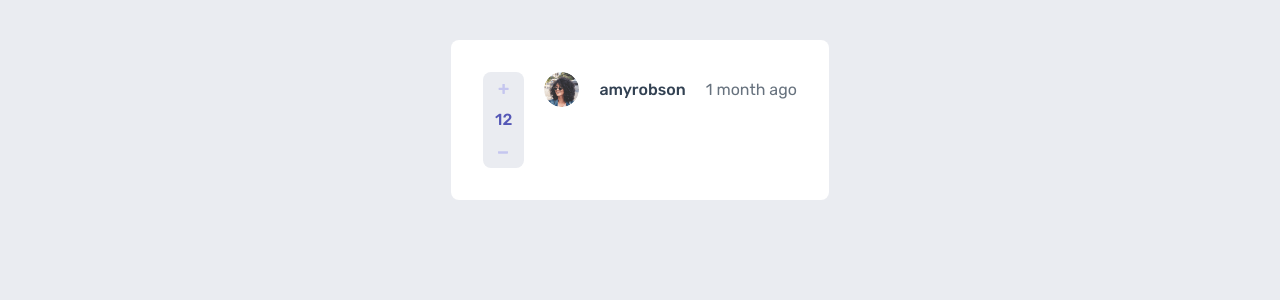
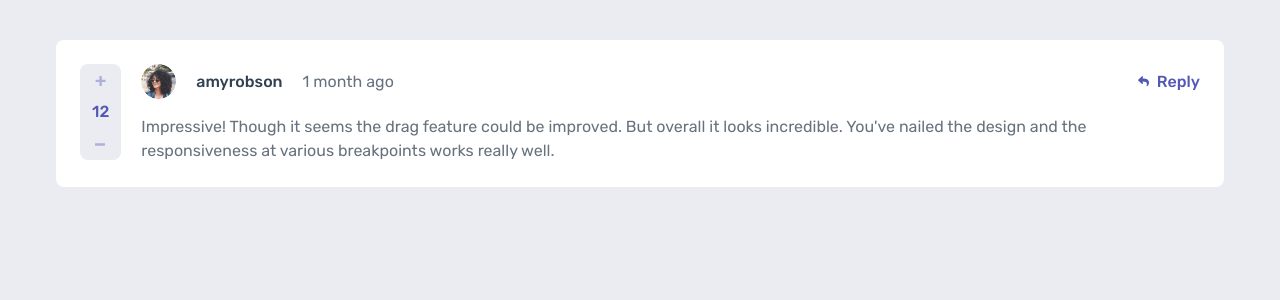
Before and after one commit to ramonhentges/interactive-comments, a Next.js app: page / in a window 1280 px wide. Shown: the top 300 px of the page. Built offline with nearby package versions, Linux system fonts and the light colour scheme.

Commit message:
feat: responsible comment

```diff
--- /dev/null
+++ b/src/components/Buttons/IconButton/index.tsx
@@ -0,0 +1,26 @@
+import { Icons, IconType } from '../../../enums/icons';
+import Image from 'next/image';
+import { useMemo } from 'react';
+export const IconButton = ({ icon, text, className = '' }: IconButtonProps) => {
+  return (
+    <button
+      className={`flex flex-row gap-2 items-center font-rubik ${
+        icon.color === 'red' ? 'text-red' : 'text-blue'
+      } text-base font-medium hover:opacity-40 ${className}`}>
+      <Image
+        src={`/assets/${icon.icon}`}
+        alt="Icon"
+        objectFit="contain"
+        width={'11px'}
+        height={'11px'}
+      />
+      {text}
+    </button>
+  );
+};
+
+type IconButtonProps = {
+  icon: IconType;
+  text: string;
+  className?: string;
+};
--- /dev/null
+++ b/src/components/Buttons/index.ts
@@ -0,0 +1 @@
+export * from './IconButton';
--- a/src/components/RateComment/index.tsx
+++ b/src/components/RateComment/index.tsx
@@ -2,8 +2,8 @@ import Image from 'next/image';
 
 export const RateComment = () => {
   return (
-    <div className="flex flex-col px-3 py-1 gap-2 bg-lightGray rounded-lg">
-      <button>
+    <div className="flex flex-row sm:flex-col items-center justify-center px-3 py-1 gap-4 sm:gap-2 bg-lightGray rounded-lg">
+      <button className="opacity-40 hover:opacity-90">
         <Image
           src="/assets/icon-plus.svg"
           alt="Add"
@@ -13,7 +13,7 @@ export const RateComment = () => {
         />
       </button>
       <p className="font-rubik font-medium text-base text-blue">12</p>
-      <button>
+      <button className="opacity-40 hover:opacity-90">
         <Image
           src="/assets/icon-minus.svg"
           alt="Subtract"
--- a/src/components/index.ts
+++ b/src/components/index.ts
@@ -1,3 +1,4 @@
 export * from './RateComment';
 export * from './Avatar';
 export * from './Typography';
+export * from './Buttons';
--- /dev/null
+++ b/src/data/data.ts
@@ -0,0 +1,72 @@
+export const data = {
+  currentUser: {
+    image: {
+      png: '/assets/avatars/image-juliusomo.png',
+      webp: '/assets/avatars/image-juliusomo.webp',
+    },
+    username: 'juliusomo',
+  },
+  comments: [
+    {
+      id: 1,
+      content:
+        "Impressive! Though it seems the drag feature could be improved. But overall it looks incredible. You've nailed the design and the responsiveness at various breakpoints works really well.",
+      createdAt: '1 month ago',
+      score: 12,
+      user: {
+        image: {
+          png: '/assets/avatars/image-amyrobson.png',
+          webp: '/assets/avatars/image-amyrobson.webp',
+        },
+        username: 'amyrobson',
+      },
+      replies: [],
+    },
+    {
+      id: 2,
+      content:
+        "Woah, your project looks awesome! How long have you been coding for? I'm still new, but think I want to dive into React as well soon. Perhaps you can give me an insight on where I can learn React? Thanks!",
+      createdAt: '2 weeks ago',
+      score: 5,
+      user: {
+        image: {
+          png: '/assets/avatars/image-maxblagun.png',
+          webp: '/assets/avatars/image-maxblagun.webp',
+        },
+        username: 'maxblagun',
+      },
+      replies: [
+        {
+          id: 3,
+          content:
+            "If you're still new, I'd recommend focusing on the fundamentals of HTML, CSS, and JS before considering React. It's very tempting to jump ahead but lay a solid foundation first.",
+          createdAt: '1 week ago',
+          score: 4,
+          replyingTo: 'maxblagun',
+          user: {
+            image: {
+              png: '/assets/avatars/image-ramsesmiron.png',
+              webp: '/assets/avatars/image-ramsesmiron.webp',
+            },
+            username: 'ramsesmiron',
+          },
+        },
+        {
+          id: 4,
+          content:
+            "I couldn't agree more with this. Everything moves so fast and it always seems like everyone knows the newest library/framework. But the fundamentals are what stay constant.",
+          createdAt: '2 days ago',
+          score: 2,
+          replyingTo: 'ramsesmiron',
+          user: {
+            image: {
+              png: '/assets/avatars/image-juliusomo.png',
+              webp: '/assets/avatars/image-juliusomo.webp',
+            },
+            username: 'juliusomo',
+          },
+        },
+      ],
+    },
+  ],
+};
--- /dev/null
+++ b/src/data/index.ts
@@ -0,0 +1 @@
+export * from './data';
--- /dev/null
+++ b/src/enums/icons.ts
@@ -0,0 +1,10 @@
+export const Icons = {
+  delete: { icon: 'icon-delete.svg', color: 'red' } as IconType,
+  edit: { icon: 'icon-edit.svg', color: 'blue' } as IconType,
+  reply: { icon: 'icon-reply.svg', color: 'blue' } as IconType,
+};
+
+export type IconType = {
+  icon: string;
+  color: 'red' | 'blue';
+};
--- a/src/pages/index.tsx
+++ b/src/pages/index.tsx
@@ -1,9 +1,12 @@
 import type { NextPage } from 'next';
 import Head from 'next/head';
-import { Avatar, RateComment, Username } from '../components';
+import { Avatar, IconButton, RateComment, Username } from '../components';
 import { Body } from '../components/Typography/Body';
+import { data } from '../data';
+import { Icons } from '../enums/icons';
 
 const Home: NextPage = () => {
+  const comment = data.comments[0];
   return (
     <div className="bg-lightGray w-screen min-h-screen flex flex-col items-center py-8 sm:py-10">
       <Head>
@@ -12,16 +15,29 @@ const Home: NextPage = () => {
         <link rel="icon" href="/favicon.ico" />
       </Head>
 
-      <main className="max-w-lg">
+      <main className="px-5 sm:px-14">
         <section>
-          <div className="bg-white rounded-lg flex flex-row items-start gap-5 p-8">
-            <RateComment />
-            <div className="flex flex-col gap-5">
-              <div className="flex flex-row gap-5 items-center">
-                <Avatar imgUrl="/assets/avatars/image-amyrobson.png" />
-                <Username username={'amyrobson'} />
-                <Body>1 month ago</Body>
+          <div className="bg-white rounded-lg flex flex-col-reverse sm:flex-row items-start gap-5 p-6">
+            <div className="flex flex-row justify-between items-center w-full sm:w-auto">
+              <RateComment />
+              <IconButton
+                icon={Icons.reply}
+                text={'Reply'}
+                className="ml-auto sm:hidden"
+              />
+            </div>
+            <div className="flex flex-col items-start gap-4">
+              <div className="flex flex-row gap-5 justify-start items-center w-full">
+                <Avatar imgUrl={comment.user.image.png} />
+                <Username username={comment.user.username} />
+                <Body>{comment.createdAt}</Body>
+                <IconButton
+                  icon={Icons.reply}
+                  text={'Reply'}
+                  className="ml-auto hidden sm:flex"
+                />
               </div>
+              <Body>{comment.content}</Body>
             </div>
           </div>
         </section>
```
Also changed, not shown: public/assets/icon-minus.svg, public/assets/icon-plus.svg.
